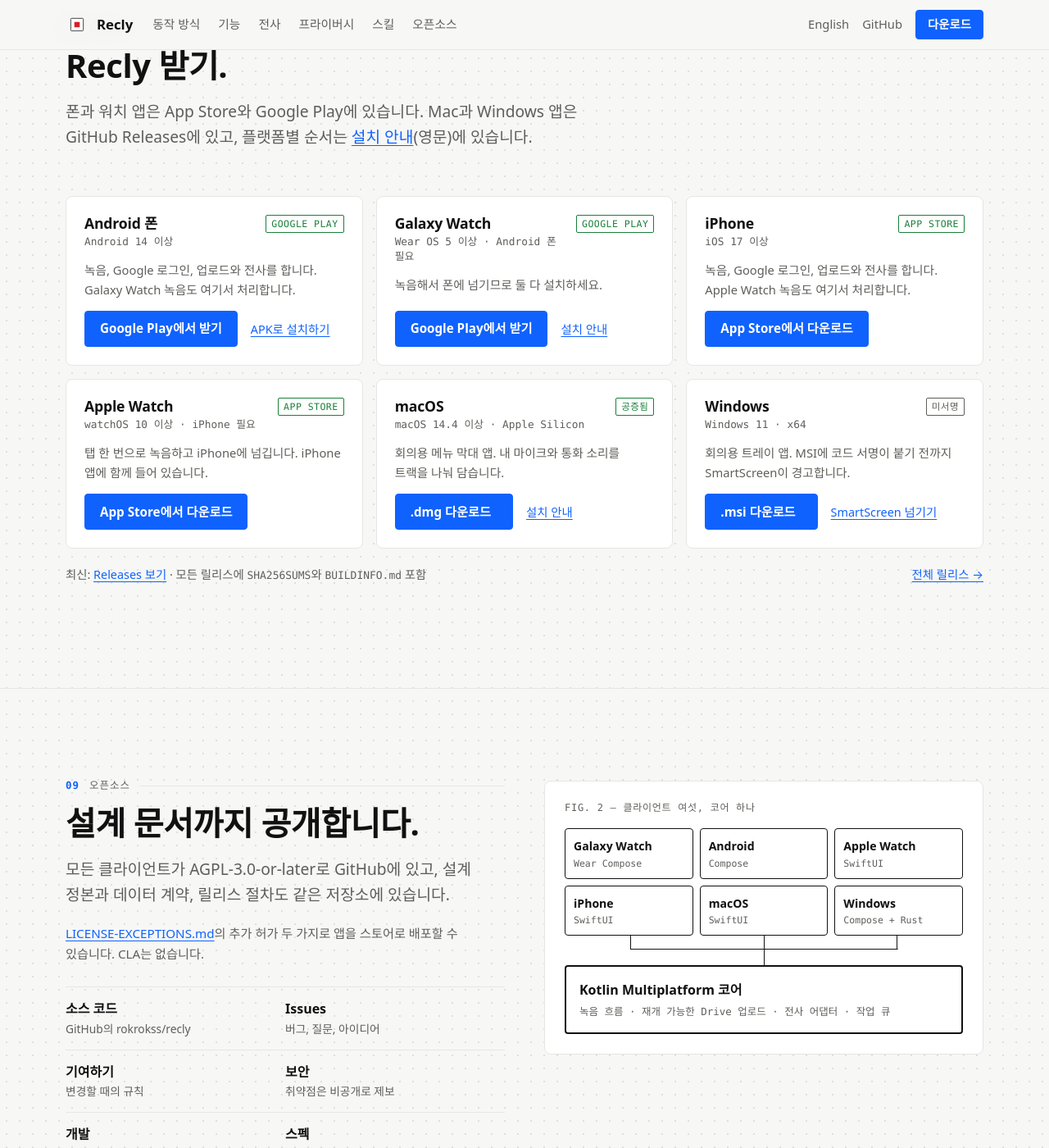
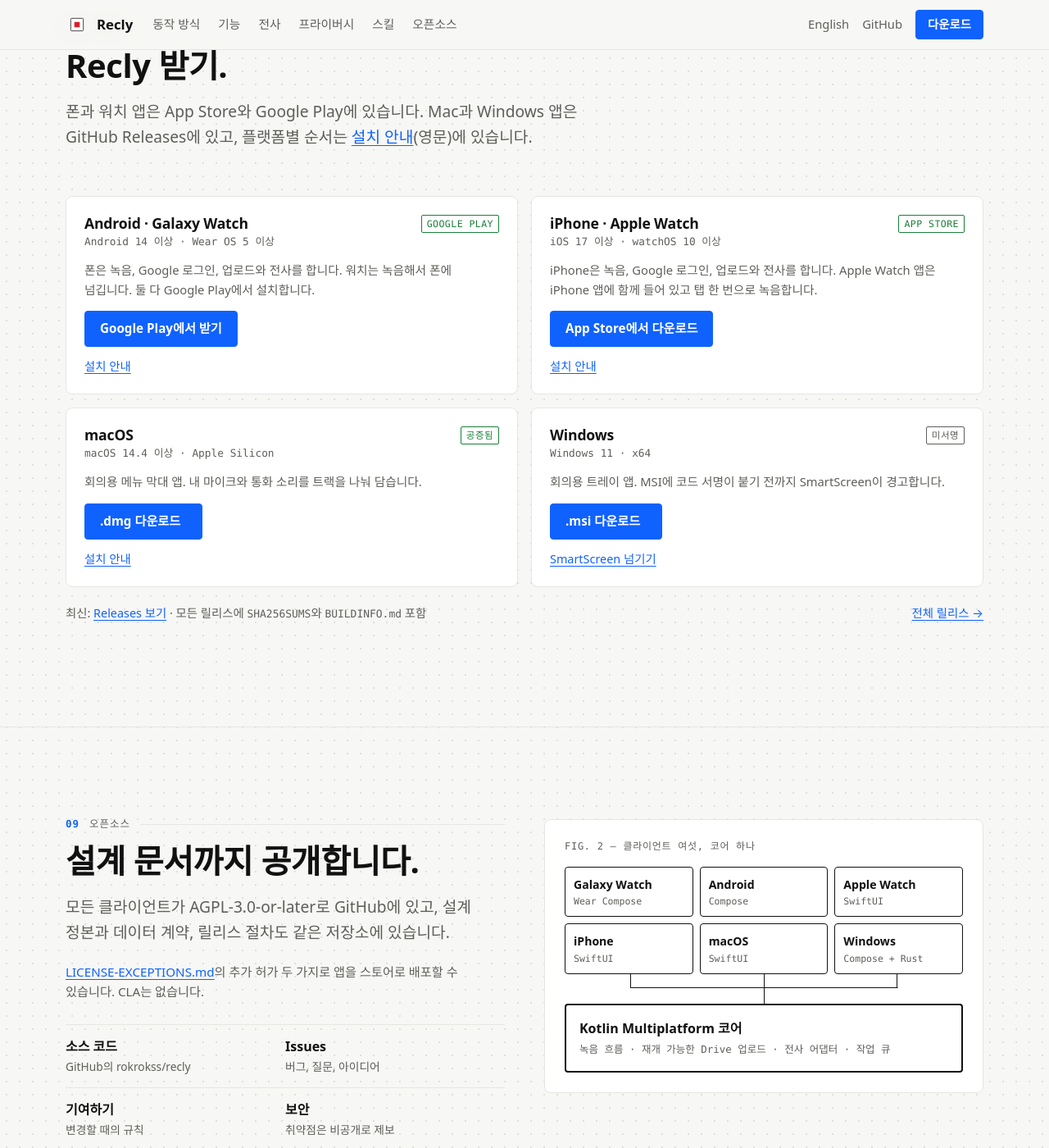
Before and after one commit to rokrokss/recly, a Jekyll site: the page docs/ko/index.html, which Jekyll copies as it is, in a window 1280 px wide and 1400 px high, scrolled down 6977 px. Shown: the whole window at 82% size. Built offline with Jekyll 4.4.1, drawn with Linux system fonts in a browser that asks for light colours.

Commit message:
Group each watch with its phone on the download section
The Galaxy Watch app comes from the same Play listing as the phone app, and the Apple Watch app
ships inside the iPhone app, so the six cards become four in a two-by-two grid: Android · Galaxy
Watch, iPhone · Apple Watch, macOS and Windows. The secondary link now always sits under the
button, so the buttons in a row line up at every width.

Co-Authored-By: Claude Opus 5.5 <noreply@anthropic.com>

```diff
--- a/docs/assets/site.css
+++ b/docs/assets/site.css
@@ -338,14 +338,13 @@ h3 { font-size: 1.1rem; font-weight: 650; letter-spacing: -0.01em; }
 
 /* ── Downloads ───────────────────────────────────────────────────────────── */
 
-.downloads { display: grid; grid-template-columns: repeat(3, minmax(0, 1fr)); gap: 16px; }
+.downloads { display: grid; grid-template-columns: repeat(2, minmax(0, 1fr)); gap: 16px; }
 .dl { display: flex; flex-direction: column; gap: 14px; padding: 22px; border: 1px solid var(--grid); border-radius: var(--r-card); background: var(--surface); }
 .dl header { display: flex; align-items: flex-start; justify-content: space-between; gap: 12px; }
 .dl .req { margin: 4px 0 0; color: var(--muted); font: 0.8rem/1.4 var(--mono); }
 .dl p { margin: 0; color: var(--muted); font-size: 0.92rem; }
-.dl .actions { display: flex; flex-wrap: wrap; align-items: center; gap: 10px 16px; margin-top: auto; }
+.dl .actions { display: flex; flex-direction: column; align-items: flex-start; gap: 12px; margin-top: auto; }
 .dl .actions a:not(.btn) { font-size: 0.9rem; }
-@media (max-width: 960px) { .downloads { grid-template-columns: repeat(2, minmax(0, 1fr)); } }
 @media (max-width: 620px) { .downloads { grid-template-columns: 1fr; } }
 .release-line { display: flex; flex-wrap: wrap; justify-content: space-between; gap: 8px 24px; margin-top: 20px; color: var(--muted); font-size: 0.9rem; }
 
--- a/docs/ko/index.html
+++ b/docs/ko/index.html
@@ -327,33 +327,19 @@
     </div>
     <div class="downloads">
       <article class="dl">
-        <header><div><h3>Android 폰</h3><p class="req">Android 14 이상</p></div><span class="badge badge-ok">Google Play</span></header>
-        <p>녹음, Google 로그인, 업로드와 전사를 합니다. Galaxy Watch 녹음도 여기서 처리합니다.</p>
+        <header><div><h3>Android · Galaxy Watch</h3><p class="req">Android 14 이상 · Wear OS 5 이상</p></div><span class="badge badge-ok">Google Play</span></header>
+        <p>폰은 녹음, Google 로그인, 업로드와 전사를 합니다. 워치는 녹음해서 폰에 넘깁니다. 둘 다 Google Play에서 설치합니다.</p>
         <div class="actions">
           <a class="btn btn-primary" href="https://play.google.com/store/apps/details?id=app.recly">Google Play에서 받기</a>
-          <a href="/install.html#android-phone">APK로 설치하기</a>
+          <a href="/install.html#android-phone">설치 안내</a>
         </div>
       </article>
       <article class="dl">
-        <header><div><h3>Galaxy Watch</h3><p class="req">Wear OS 5 이상 · Android 폰 필요</p></div><span class="badge badge-ok">Google Play</span></header>
-        <p>녹음해서 폰에 넘기므로 둘 다 설치하세요.</p>
-        <div class="actions">
-          <a class="btn btn-primary" href="https://play.google.com/store/apps/details?id=app.recly">Google Play에서 받기</a>
-          <a href="/install.html#galaxy-watch">설치 안내</a>
-        </div>
-      </article>
-      <article class="dl">
-        <header><div><h3>iPhone</h3><p class="req">iOS 17 이상</p></div><span class="badge badge-ok">App Store</span></header>
-        <p>녹음, Google 로그인, 업로드와 전사를 합니다. Apple Watch 녹음도 여기서 처리합니다.</p>
+        <header><div><h3>iPhone · Apple Watch</h3><p class="req">iOS 17 이상 · watchOS 10 이상</p></div><span class="badge badge-ok">App Store</span></header>
+        <p>iPhone은 녹음, Google 로그인, 업로드와 전사를 합니다. Apple Watch 앱은 iPhone 앱에 함께 들어 있고 탭 한 번으로 녹음합니다.</p>
         <div class="actions">
           <a class="btn btn-primary" href="https://apps.apple.com/app/recly-record-for-your-ai/id6809930443">App Store에서 다운로드</a>
-        </div>
-      </article>
-      <article class="dl">
-        <header><div><h3>Apple Watch</h3><p class="req">watchOS 10 이상 · iPhone 필요</p></div><span class="badge badge-ok">App Store</span></header>
-        <p>탭 한 번으로 녹음하고 iPhone에 넘깁니다. iPhone 앱에 함께 들어 있습니다.</p>
-        <div class="actions">
-          <a class="btn btn-primary" href="https://apps.apple.com/app/recly-record-for-your-ai/id6809930443">App Store에서 다운로드</a>
+          <a href="/install.html#iphone--apple-watch">설치 안내</a>
         </div>
       </article>
       <article class="dl">
```
Also changed, not shown: docs/index.html (+6 -20 lines).
